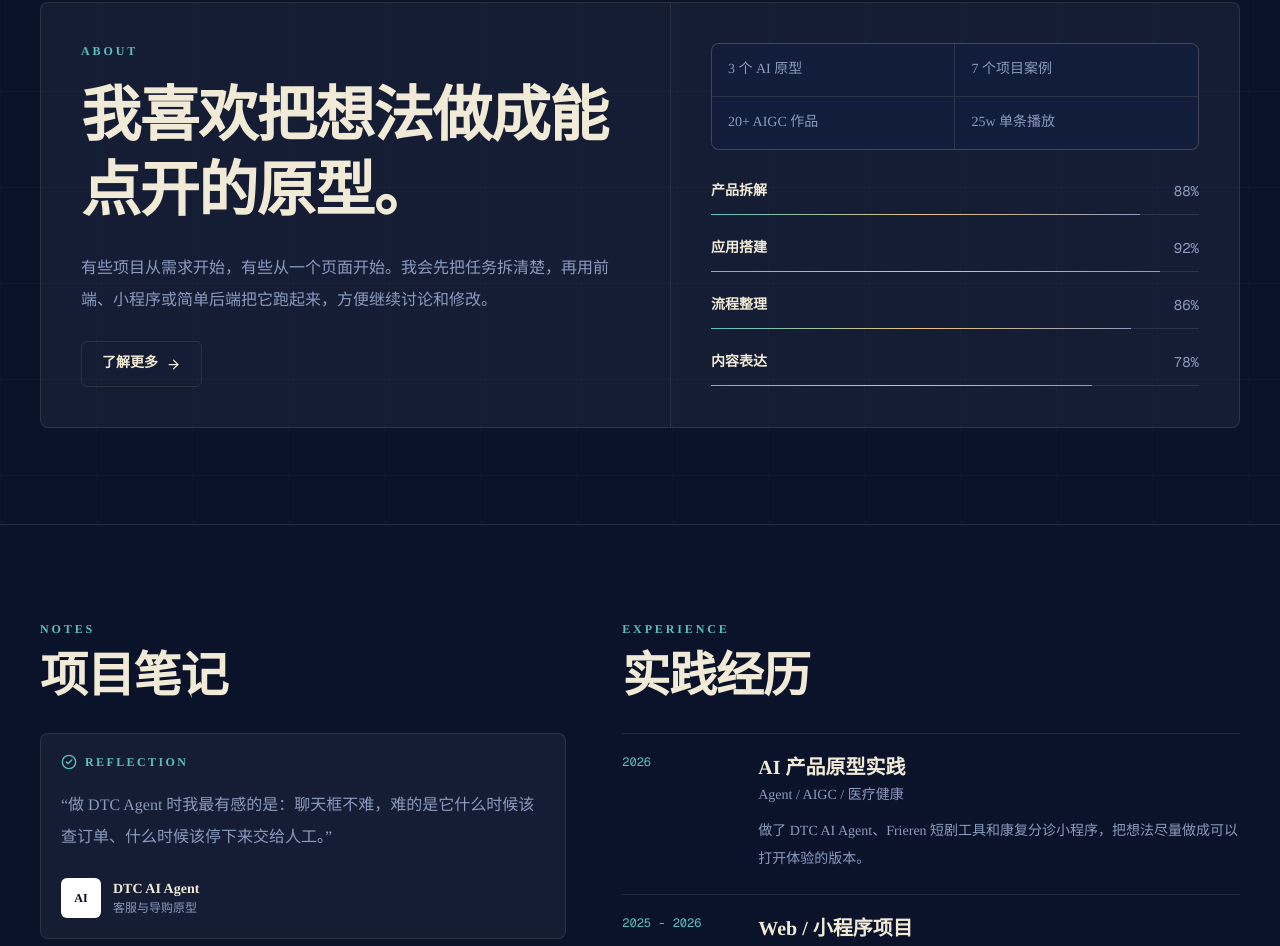
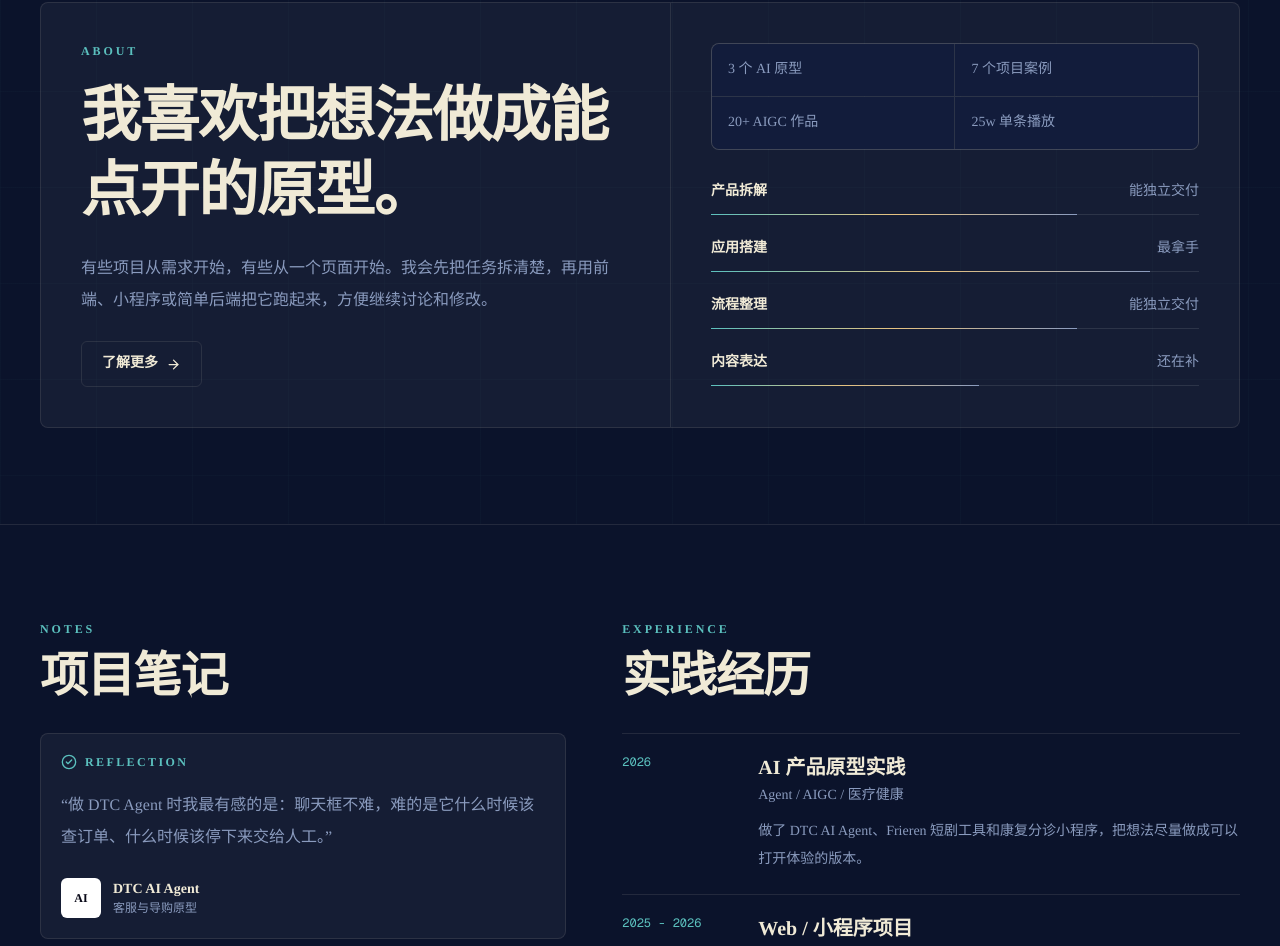
Before and after one commit to litangdingzhen114/11111111111, a Next.js app: page / in a window 1280 px wide. Shown: the part 4613-5559 px from the top of the page. Built offline with nearby package versions, Linux system fonts and the light colour scheme.

Commit message:
copy: unslop pass on site copy, honest skill tiers

```diff
--- a/src/components/sections/AboutPreview.tsx
+++ b/src/components/sections/AboutPreview.tsx
@@ -7,10 +7,10 @@ import RevealText from "@/components/motion/RevealText";
 
 export default function AboutPreview() {
   const focusAreas = [
-    { label: "产品拆解", value: 88 },
-    { label: "应用搭建", value: 92 },
-    { label: "流程整理", value: 86 },
-    { label: "内容表达", value: 78 },
+    { label: "产品拆解", level: "能独立交付", width: 75 },
+    { label: "应用搭建", level: "最拿手", width: 90 },
+    { label: "流程整理", level: "能独立交付", width: 75 },
+    { label: "内容表达", level: "还在补", width: 55 },
   ];
 
   return (
@@ -56,12 +56,12 @@ export default function AboutPreview() {
                 <div key={area.label}>
                   <div className="mb-3 flex items-center justify-between text-sm">
                     <span className="font-semibold text-[var(--site-text)]">{area.label}</span>
-                    <span className="font-mono text-[var(--site-muted)]">{area.value}%</span>
+                    <span className="text-[var(--site-muted)]">{area.level}</span>
                   </div>
                   <div className="h-px overflow-hidden bg-white/10">
                     <motion.div
                       initial={{ width: 0 }}
-                      whileInView={{ width: `${area.value}%` }}
+                      whileInView={{ width: `${area.width}%` }}
                       viewport={{ once: true }}
                       transition={{
                         delay: 0.25 + i * 0.12,
```
